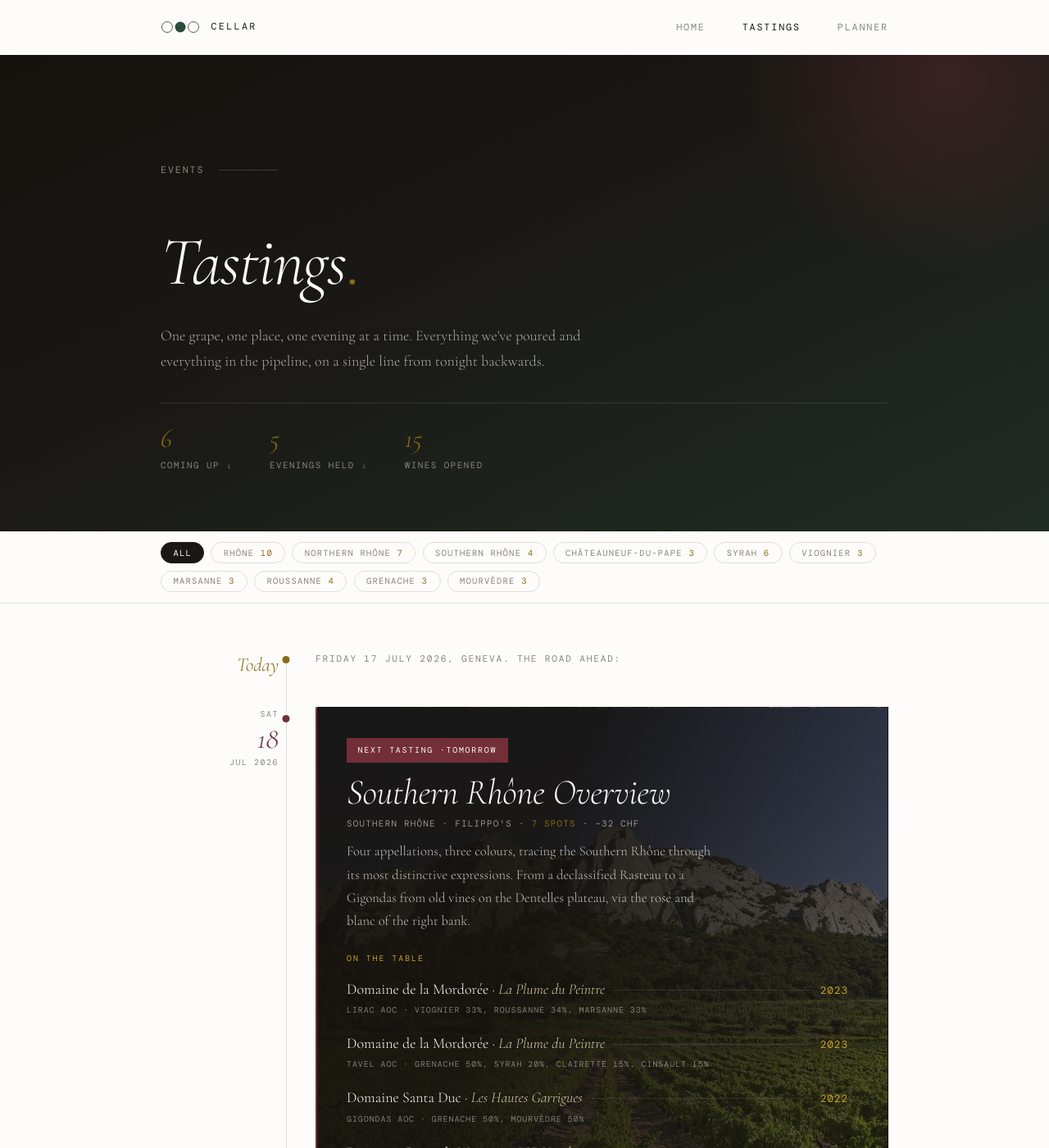
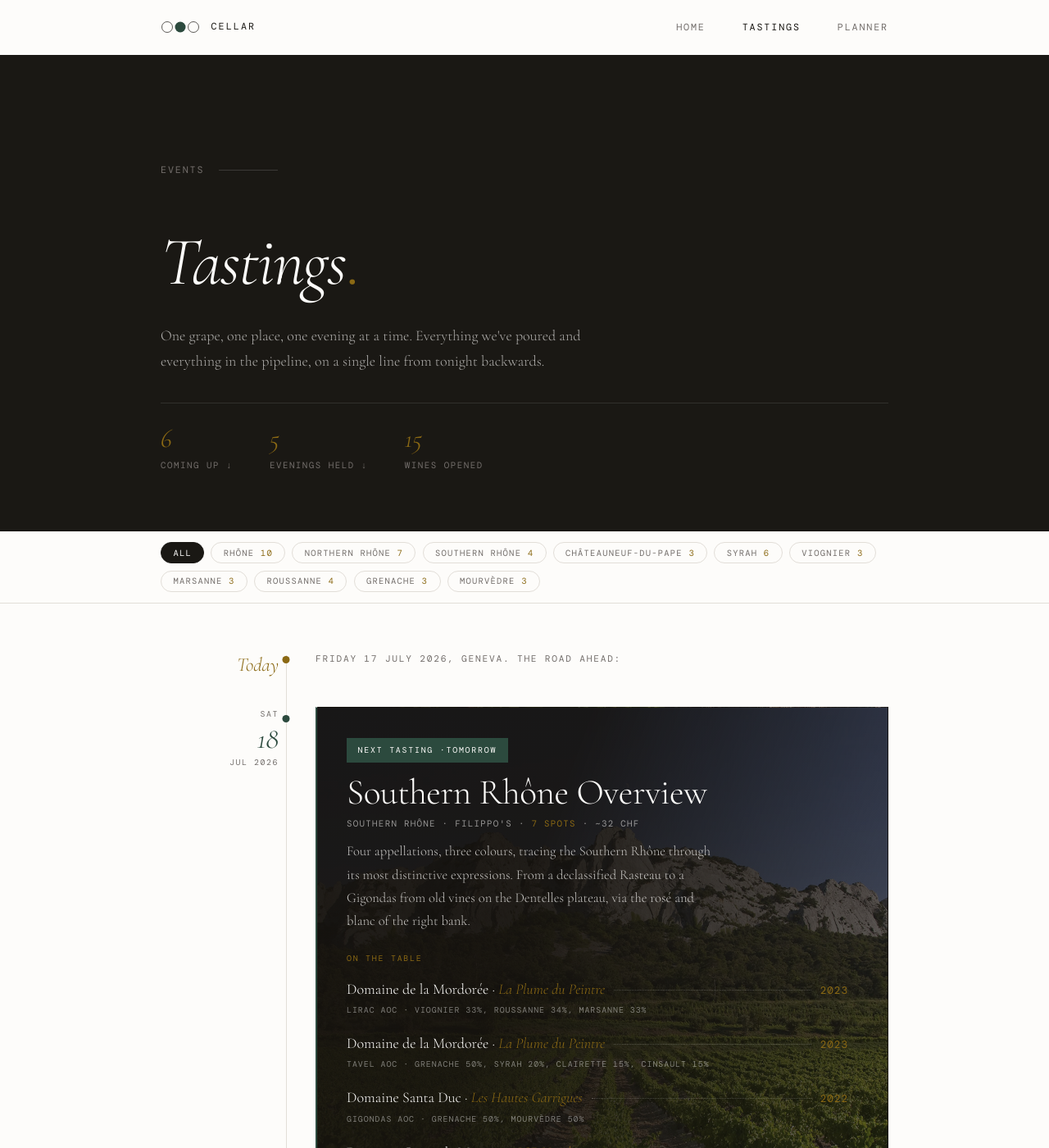
Before and after one commit to silviodirubbo/cellar, a Jekyll site: the page built from tastings/index.html, in a window 1280 px wide and 1400 px high. Shown: the whole window at 82% size. Built offline with Jekyll 4.4.1, drawn with Linux system fonts in a browser that asks for light colours; some web fonts are replaced.

Commit message:
Revert Tastings page CSS to the documented style guide
- Remove the --wine (#722F37) custom property entirely; its usages
  (CTA hover, day numbers, timeline nodes, featured borders, the
  next-tasting flag) now map to var(--green) or var(--ink) depending
  on whether the element reads as an accent/CTA or a neutral value.
- Remove #c0392b, #C9A227, and #d8c9a5 - consolidate onto var(--gold)
  and the existing ink/ink-mid hover pattern used elsewhere on the
  site. No new hues introduced.
- Remove both gradients (masthead + feature card) in favor of flat
  var(--ink), and drop the wine-colored radial glow entirely.
- Remove both banned shadow effects: the card hover box-shadow (the
  existing border-color change already carries the affordance) and
  the today-node pulse animation/keyframes (gold fill alone is
  sufficient).
- Fix the two italic-color violations: .tl-row__day keeps its italic
  and becomes green; .tl-card__title drops italic instead, matching
  every other non-italic event-title element on the site.
- Darken --ink-light to #736E6B (4.91:1 / 4.62:1 on warm-white /
  off-white, both above the 4.5:1 AA threshold).
- Bring .nav__wordmark and .wine-menu__label letter-spacing (was
  0.2em) into the documented 0.1-0.18em range.
- Drop the empty front-matter that routed this plain CSS file through
  Jekyll's Sass converter for no benefit (and crashes under a
  non-UTF-8 locale on the file's own comment characters).

Verified with a Jekyll build and a screenshot of the Tastings and
Home pages - no visual breakage from removing the effects.

```diff
--- a/assets/css/main.css
+++ b/assets/css/main.css
@@ -1,8 +1,5 @@
----
----
-
 /* ============================================================
-   SILVIO DI RUBBO — CELLAR
+   SILVIO DI RUBBO · CELLAR
    Global stylesheet for silviodirubbo.github.io/cellar
    ============================================================ */
 
@@ -15,11 +12,10 @@
   --off-white:   #F7F5F0;
   --ink:         #1A1814;
   --ink-mid:     #4A4640;
-  --ink-light:   #8A8480;
+  --ink-light:   #736E6B;
   --rule:        #E2DED8;
   --green:       #2C4A3E;
   --gold:        #8B6914;
-  --wine:        #722F37;
   --font-serif:  'Cormorant Garamond', Georgia, serif;
   --font-mono:   'DM Mono', 'Courier New', monospace;
   --section-pad: 7rem;
@@ -84,7 +80,7 @@ p {
 
 em, i { font-style: italic; color: var(--green); }
 
-/* ── DM Mono — labels, metadata, tags ────────────────────── */
+/* ── DM Mono: labels, metadata, tags ────────────────────── */
 .label, .meta, .tag, .nav__item, time {
   font-family: var(--font-mono);
   font-weight: 300;
@@ -190,7 +186,7 @@ hr, .rule { border: none; border-top: 1px solid var(--rule); margin: 3rem 0; }
   cursor: pointer;
   transition: all 0.2s var(--ease);
 }
-.btn--cancel:hover { border-color: #c0392b; color: #c0392b; }
+.btn--cancel:hover { border-color: var(--ink-mid); color: var(--ink); }
 
 /* ── Navigation ───────────────────────────────────────────── */
 .nav {
@@ -223,7 +219,7 @@ hr, .rule { border: none; border-top: 1px solid var(--rule); margin: 3rem 0; }
   font-family: var(--font-mono);
   font-size: 0.65rem;
   font-weight: 300;
-  letter-spacing: 0.2em;
+  letter-spacing: 0.18em;
   text-transform: uppercase;
   color: var(--ink);
 }
@@ -247,7 +243,7 @@ hr, .rule { border: none; border-top: 1px solid var(--rule); margin: 3rem 0; }
 .nav__item a:hover,
 .nav__item a.active { color: var(--ink); }
 
-/* Hamburger — hidden on desktop */
+/* Hamburger: hidden on desktop */
 .nav__burger {
   display: none;
   flex-direction: column;
@@ -644,27 +640,16 @@ textarea.form-input { min-height: 5rem; }
 }
 
 /* ============================================================
-   TASTINGS — the cellar calendar
+   TASTINGS: the cellar calendar
    (masthead → billboard → chip filters → one timeline)
    ============================================================ */
 
 /* ── Masthead ─────────────────────────────────────────────── */
 .page-header--tastings {
-  background: linear-gradient(155deg, #14110d 0%, var(--ink) 45%, #23332b 120%);
+  background: var(--ink);
   position: relative;
   overflow: hidden;
   padding-bottom: 4rem;
-}
-.page-header--tastings::after {
-  content: '';
-  position: absolute;
-  right: -8rem;
-  top: -10rem;
-  width: 30rem;
-  height: 30rem;
-  border-radius: 50%;
-  background: radial-gradient(circle, rgba(114,47,55,0.35) 0%, transparent 65%);
-  pointer-events: none;
 }
 .page-header--tastings .container { position: relative; z-index: 1; }
 .th-title {
@@ -709,7 +694,7 @@ a.th-stat:hover .th-stat__num { color: var(--warm-white); }
   padding: 0.85rem 1.9rem;
   border: 1px solid var(--warm-white);
 }
-.btn--hero:hover { background: var(--wine); border-color: var(--wine); color: var(--warm-white); }
+.btn--hero:hover { background: var(--green); border-color: var(--green); color: var(--warm-white); }
 .btn--text-light {
   color: rgba(253,252,250,0.75);
   border-bottom: 1px solid rgba(253,252,250,0.4);
@@ -730,9 +715,9 @@ a.th-stat:hover .th-stat__num { color: var(--warm-white); }
   display: block;
   font-family: var(--font-mono);
   font-size: 0.55rem;
-  letter-spacing: 0.2em;
+  letter-spacing: 0.18em;
   text-transform: uppercase;
-  color: #C9A227;
+  color: var(--gold);
   margin-bottom: 0.3rem;
 }
 .wine-menu { list-style: none; }
@@ -755,7 +740,7 @@ a.th-stat:hover .th-stat__num { color: var(--warm-white); }
   font-family: var(--font-mono);
   font-size: 0.7rem;
   letter-spacing: 0.08em;
-  color: var(--wine);
+  color: var(--ink);
 }
 .wine-line__detail {
   display: block;
@@ -768,9 +753,9 @@ a.th-stat:hover .th-stat__num { color: var(--warm-white); }
 }
 /* dark variant (inside billboard) */
 .wine-menu--dark .wine-line__name { color: var(--warm-white); }
-.wine-menu--dark .wine-line__name em { color: #d8c9a5; }
+.wine-menu--dark .wine-line__name em { color: var(--gold); }
 .wine-menu--dark .wine-line__dots { border-bottom-color: rgba(253,252,250,0.35); }
-.wine-menu--dark .wine-line__vintage { color: #C9A227; }
+.wine-menu--dark .wine-line__vintage { color: var(--gold); }
 .wine-menu--dark .wine-line__detail { color: rgba(253,252,250,0.45); }
 
 /* Collapsible lineup */
@@ -872,7 +857,7 @@ a.th-stat:hover .th-stat__num { color: var(--warm-white); }
   font-weight: 300;
   font-size: 2rem;
   line-height: 1;
-  color: var(--wine);
+  color: var(--green);
   margin: 0.15rem 0;
 }
 .tl-row__day--tbd { color: var(--gold); }
@@ -892,22 +877,13 @@ a.th-stat:hover .th-stat__num { color: var(--warm-white); }
   width: 9px;
   height: 9px;
   border-radius: 50%;
-  background: var(--wine);
+  background: var(--green);
   transform: translateX(-50%);
 }
 .tl-node--tbd { background: transparent; border: 1px dashed var(--gold); }
 .tl-node--past { background: var(--rule); }
 .tl-node--hollow { background: var(--warm-white); border: 1px solid var(--ink-light); }
-.tl-node--today {
-  background: var(--gold);
-  box-shadow: 0 0 0 0 rgba(139,105,20,0.5);
-  animation: tl-pulse 2.4s var(--ease) infinite;
-}
-@keyframes tl-pulse {
-  0%   { box-shadow: 0 0 0 0 rgba(139,105,20,0.45); }
-  70%  { box-shadow: 0 0 0 9px rgba(139,105,20,0); }
-  100% { box-shadow: 0 0 0 0 rgba(139,105,20,0); }
-}
+.tl-node--today { background: var(--gold); }
 
 /* labels (today / divider / terminus) */
 .tl-row--today, .tl-row--divider, .tl-row--end { min-height: 1.5rem; }
@@ -932,14 +908,13 @@ a.th-stat:hover .th-stat__num { color: var(--warm-white); }
 .tl-card {
   border: 1px solid var(--rule);
   background: var(--warm-white);
-  transition: border-color 0.25s var(--ease), box-shadow 0.25s var(--ease), transform 0.25s var(--ease);
+  transition: border-color 0.25s var(--ease), transform 0.25s var(--ease);
 }
 .tl-row--upcoming:hover .tl-card {
   border-color: var(--ink-light);
-  box-shadow: 0 14px 34px -20px rgba(26,24,20,0.35);
   transform: translateY(-2px);
 }
-.tl-row--next .tl-card { border-left: 2px solid var(--wine); }
+.tl-row--next .tl-card { border-left: 2px solid var(--green); }
 .tl-card__cover {
   height: 160px;
   overflow: hidden;
@@ -960,13 +935,12 @@ a.th-stat:hover .th-stat__num { color: var(--warm-white); }
   font-size: 0.55rem;
   letter-spacing: 0.18em;
   text-transform: uppercase;
-  color: var(--wine);
-  border: 1px solid var(--wine);
+  color: var(--green);
+  border: 1px solid var(--green);
   padding: 0.2rem 0.55rem;
   margin-bottom: 0.6rem;
 }
 .tl-card__title {
-  font-style: italic;
   font-size: 1.5rem;
   color: var(--ink);
   margin-bottom: 0.25rem;
@@ -995,13 +969,13 @@ a.th-stat:hover .th-stat__num { color: var(--warm-white); }
   position: relative;
   overflow: hidden;
   border-color: transparent;
-  background: linear-gradient(120deg, #14110d 0%, #1c1a15 55%, #2a2320 100%);
+  background: var(--ink);
   background-size: cover;
   background-position: center;
   color: var(--warm-white);
 }
-.tl-row--next .tl-card { border-left: 2px solid var(--wine); }
-.tl-row--upcoming:hover .tl-card--feature { border-color: transparent; border-left-color: var(--wine); }
+.tl-row--next .tl-card { border-left: 2px solid var(--green); }
+.tl-row--upcoming:hover .tl-card--feature { border-color: transparent; border-left-color: var(--green); }
 .tl-card__ghost {
   position: absolute;
   right: -0.5rem;
@@ -1021,8 +995,8 @@ a.th-stat:hover .th-stat__num { color: var(--warm-white); }
 }
 .tl-card--feature .tl-card__flag {
   color: var(--warm-white);
-  background: var(--wine);
-  border-color: var(--wine);
+  background: var(--green);
+  border-color: var(--green);
   padding: 0.3rem 0.7rem;
 }
 .tl-card__flag .js-countdown:not(:empty)::before { content: ' \00b7 '; }
@@ -1035,7 +1009,7 @@ a.th-stat:hover .th-stat__num { color: var(--warm-white); }
 .tl-card__menu { margin-top: 1.3rem; max-width: 34rem; }
 .tl-card--feature .tl-card__foot { border-top-color: rgba(253,252,250,0.15); }
 
-/* past entries — the register */
+/* past entries: the register */
 .tl-row--past { margin-bottom: 0; }
 .past-entry { border-bottom: 1px solid var(--rule); }
 .tl-row--past:first-of-type .past-entry { border-top: 1px solid var(--rule); }
```
